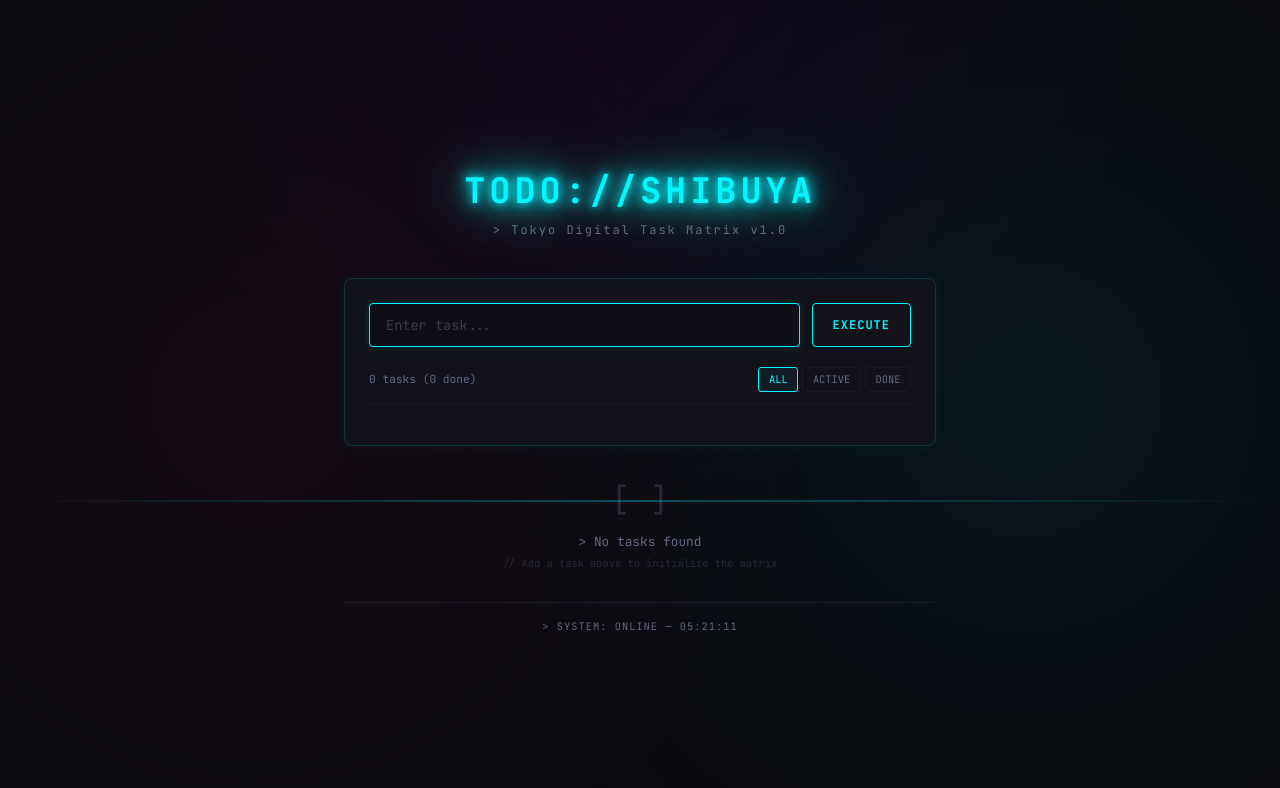
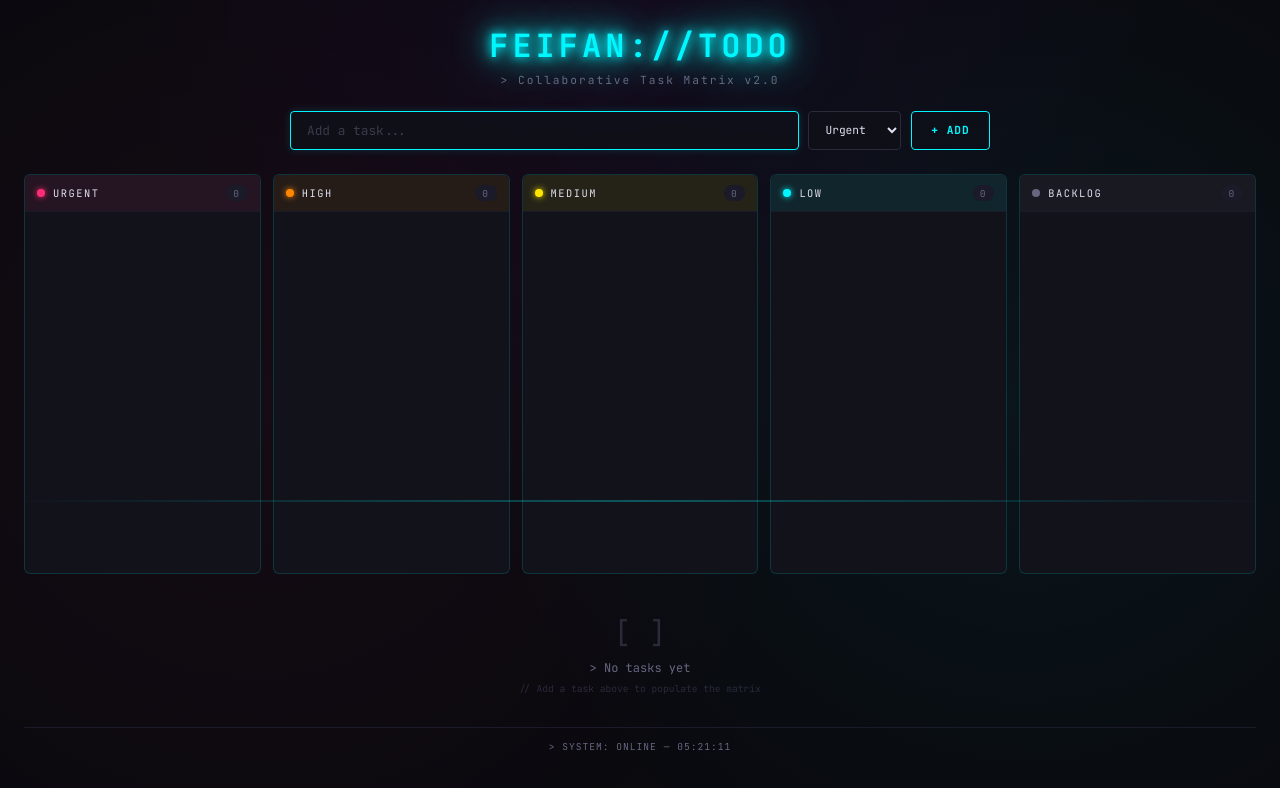
Before and after one commit to SuperFeifan/feifan-todo, a website: page index.html in a window 1280 px wide. Drawn offline with Linux system fonts and the light colour scheme.

Commit message:
feat: Kanban board with drag & drop, rename to feifan-todo

```diff
--- a/app.js
+++ b/app.js
@@ -2,18 +2,17 @@ document.addEventListener('DOMContentLoaded', () => {
 
   const form = document.getElementById('todo-form');
   const input = document.getElementById('todo-input');
-  const list = document.getElementById('todo-list');
-  const taskCount = document.getElementById('task-count');
+  const columnSelect = document.getElementById('column-select');
+  const board = document.getElementById('board');
   const emptyState = document.getElementById('empty-state');
-  const filterBtns = document.querySelectorAll('.filter-btn');
   const timeDisplay = document.getElementById('time-display');
 
-  let currentFilter = 'all';
+  const COLUMNS = ['urgent', 'high', 'medium', 'low', 'backlog'];
 
-  let todos = JSON.parse(localStorage.getItem('shibuya-todos')) || [];
+  let todos = JSON.parse(localStorage.getItem('feifan-todos')) || [];
 
   function save() {
-    localStorage.setItem('shibuya-todos', JSON.stringify(todos));
+    localStorage.setItem('feifan-todos', JSON.stringify(todos));
   }
 
   function updateClock() {
@@ -23,19 +22,25 @@ document.addEventListener('DOMContentLoaded', () => {
   updateClock();
   setInterval(updateClock, 1000);
 
+  function getColumnEl(col) {
+    return document.getElementById(`col-${col}`);
+  }
+
+  function getCountEl(col) {
+    return document.getElementById(`count-${col}`);
+  }
+
   function render() {
-    const filtered = todos.filter(t => {
-      if (currentFilter === 'active') return !t.done;
-      if (currentFilter === 'completed') return t.done;
-      return true;
-    });
+    COLUMNS.forEach(col => {
+      const body = getColumnEl(col);
+      const items = todos.filter(t => t.column === col);
+      body.innerHTML = '';
 
-    list.innerHTML = '';
-
-    filtered.forEach(todo => {
-      const li = document.createElement('li');
-      li.className = `todo-item${todo.done ? ' completed' : ''}`;
-      li.dataset.id = todo.id;
+      items.forEach(todo => {
+        const card = document.createElement('div');
+        card.className = `todo-card${todo.done ? ' completed' : ''}`;
+        card.draggable = true;
+        card.dataset.id = todo.id;
 
         const check = document.createElement('input');
         check.type = 'checkbox';
@@ -57,28 +62,68 @@ document.addEventListener('DOMContentLoaded', () => {
           render();
         });
 
-      del.addEventListener('click', () => {
+        del.addEventListener('click', (e) => {
+          e.stopPropagation();
           todos = todos.filter(t => t.id !== todo.id);
           save();
           render();
         });
 
-      li.appendChild(check);
-      li.appendChild(span);
-      li.appendChild(del);
-      list.appendChild(li);
+        card.addEventListener('dragstart', () => {
+          card.classList.add('dragging');
+          card.closest('.column-body').classList.remove('drag-over');
+        });
+
+        card.addEventListener('dragend', () => {
+          card.classList.remove('dragging');
+          document.querySelectorAll('.column-body').forEach(el => el.classList.remove('drag-over'));
+        });
+
+        card.appendChild(check);
+        card.appendChild(span);
+        card.appendChild(del);
+        body.appendChild(card);
+      });
+
+      getCountEl(col).textContent = items.length;
     });
 
     const total = todos.length;
-    const done = todos.filter(t => t.done).length;
-    taskCount.textContent = `${total} tasks (${done} done)`;
-
-    if (todos.length === 0) {
+    if (total === 0) {
       emptyState.classList.remove('hidden');
     } else {
       emptyState.classList.add('hidden');
     }
   }
+
+  COLUMNS.forEach(col => {
+    const body = getColumnEl(col);
+
+    body.addEventListener('dragover', (e) => {
+      e.preventDefault();
+      body.classList.add('drag-over');
+    });
+
+    body.addEventListener('dragleave', () => {
+      body.classList.remove('drag-over');
+    });
+
+    body.addEventListener('drop', (e) => {
+      e.preventDefault();
+      body.classList.remove('drag-over');
+
+      const dragging = document.querySelector('.dragging');
+      if (!dragging) return;
+
+      const id = dragging.dataset.id;
+      const todo = todos.find(t => t.id === id);
+      if (todo) {
+        todo.column = col;
+        save();
+        render();
+      }
+    });
+  });
 
   form.addEventListener('submit', (e) => {
     e.preventDefault();
@@ -88,6 +133,7 @@ document.addEventListener('DOMContentLoaded', () => {
     todos.push({
       id: Date.now().toString(36) + Math.random().toString(36).slice(2, 6),
       text,
+      column: columnSelect.value,
       done: false,
     });
 
@@ -97,14 +143,5 @@ document.addEventListener('DOMContentLoaded', () => {
     input.focus();
   });
 
-  filterBtns.forEach(btn => {
-    btn.addEventListener('click', () => {
-      filterBtns.forEach(b => b.classList.remove('active'));
-      btn.classList.add('active');
-      currentFilter = btn.dataset.filter;
   render();
 });
-  });
-
-  render();
-});
--- a/index.html
+++ b/index.html
@@ -3,39 +3,76 @@
 <head>
   <meta charset="UTF-8" />
   <meta name="viewport" content="width=device-width, initial-scale=1.0" />
-  <title>Shibuya Todo</title>
+  <title>feifan-todo</title>
   <link rel="stylesheet" href="style.css" />
 </head>
 <body>
   <div class="scanline"></div>
   <div class="container">
     <header>
-      <h1 class="glitch" data-text="TODO://SHIBUYA">TODO://SHIBUYA</h1>
-      <p class="subtitle">> Tokyo Digital Task Matrix v1.0</p>
+      <h1 class="glitch" data-text="FEIFAN://TODO">FEIFAN://TODO</h1>
+      <p class="subtitle">> Collaborative Task Matrix v2.0</p>
     </header>
 
-    <div class="todo-card">
-      <form id="todo-form" class="input-row">
-        <input type="text" id="todo-input" placeholder="Enter task..." autofocus />
-        <button type="submit" id="add-btn">EXECUTE</button>
-      </form>
+    <form id="todo-form" class="input-row">
+      <input type="text" id="todo-input" placeholder="Add a task..." autofocus />
+      <select id="column-select">
+        <option value="urgent">Urgent</option>
+        <option value="high">High</option>
+        <option value="medium">Medium</option>
+        <option value="low">Low</option>
+        <option value="backlog">Backlog</option>
+      </select>
+      <button type="submit" id="add-btn">+ ADD</button>
+    </form>
 
-      <div class="stats">
-        <span id="task-count">0 tasks</span>
-        <div class="filters">
-          <button class="filter-btn active" data-filter="all">ALL</button>
-          <button class="filter-btn" data-filter="active">ACTIVE</button>
-          <button class="filter-btn" data-filter="completed">DONE</button>
+    <div class="board" id="board">
+      <div class="column" data-column="urgent">
+        <div class="column-header urgent">
+          <span class="dot"></span>
+          <span class="col-title">URGENT</span>
+          <span class="col-count" id="count-urgent">0</span>
         </div>
+        <div class="column-body" id="col-urgent"></div>
       </div>
-
-      <ul id="todo-list"></ul>
+      <div class="column" data-column="high">
+        <div class="column-header high">
+          <span class="dot"></span>
+          <span class="col-title">HIGH</span>
+          <span class="col-count" id="count-high">0</span>
+        </div>
+        <div class="column-body" id="col-high"></div>
+      </div>
+      <div class="column" data-column="medium">
+        <div class="column-header medium">
+          <span class="dot"></span>
+          <span class="col-title">MEDIUM</span>
+          <span class="col-count" id="count-medium">0</span>
+        </div>
+        <div class="column-body" id="col-medium"></div>
+      </div>
+      <div class="column" data-column="low">
+        <div class="column-header low">
+          <span class="dot"></span>
+          <span class="col-title">LOW</span>
+          <span class="col-count" id="count-low">0</span>
+        </div>
+        <div class="column-body" id="col-low"></div>
+      </div>
+      <div class="column" data-column="backlog">
+        <div class="column-header backlog">
+          <span class="dot"></span>
+          <span class="col-title">BACKLOG</span>
+          <span class="col-count" id="count-backlog">0</span>
+        </div>
+        <div class="column-body" id="col-backlog"></div>
+      </div>
     </div>
 
     <div id="empty-state" class="empty-state">
       <span class="empty-icon">[   ]</span>
-      <p>> No tasks found</p>
-      <p class="empty-hint">// Add a task above to initialize the matrix</p>
+      <p>> No tasks yet</p>
+      <p class="empty-hint">// Add a task above to populate the matrix</p>
     </div>
 
     <footer>
--- a/server.js
+++ b/server.js
@@ -40,5 +40,5 @@ const server = http.createServer((req, res) => {
 });
 
 server.listen(PORT, '0.0.0.0', () => {
-  console.log(`Shibuya Todo running on port ${PORT}`);
+  console.log(`feifan-todo running on port ${PORT}`);
 });
--- a/style.css
+++ b/style.css
@@ -10,6 +10,12 @@
   --text-dim: #666680;
   --text-bright: #e0e0f0;
   --border-glow: rgba(0, 247, 255, 0.15);
+
+  --urgent: #ff2d78;
+  --high: #ff8800;
+  --medium: #ffe600;
+  --low: #00f7ff;
+  --backlog: #666680;
 }
 
 * {
@@ -23,9 +29,6 @@ body {
   background: var(--bg-dark);
   color: var(--text-bright);
   min-height: 100vh;
-  display: flex;
-  justify-content: center;
-  align-items: center;
   overflow-x: hidden;
   position: relative;
 }
@@ -62,17 +65,18 @@ body::before {
   position: relative;
   z-index: 1;
   width: 100%;
-  max-width: 640px;
-  padding: 2rem 1.5rem;
+  max-width: 1400px;
+  padding: 1.5rem;
+  margin: 0 auto;
 }
 
 header {
   text-align: center;
-  margin-bottom: 2.5rem;
+  margin-bottom: 1.5rem;
 }
 
 .glitch {
-  font-size: 2.2rem;
+  font-size: 2rem;
   font-weight: 900;
   color: var(--neon-cyan);
   text-shadow:
@@ -128,25 +132,16 @@ header {
 
 .subtitle {
   color: var(--text-dim);
-  font-size: 0.75rem;
-  margin-top: 0.5rem;
+  font-size: 0.7rem;
+  margin-top: 0.35rem;
   letter-spacing: 2px;
-}
-
-.todo-card {
-  background: var(--bg-card);
-  border: 1px solid var(--border-glow);
-  border-radius: 8px;
-  padding: 1.5rem;
-  box-shadow:
-    0 0 15px rgba(0, 247, 255, 0.05),
-    inset 0 0 15px rgba(0, 247, 255, 0.02);
 }
 
 .input-row {
   display: flex;
-  gap: 0.75rem;
-  margin-bottom: 1.25rem;
+  gap: 0.6rem;
+  max-width: 700px;
+  margin: 0 auto 1.5rem;
 }
 
 #todo-input {
@@ -154,10 +149,10 @@ header {
   background: #0f0f18;
   border: 1px solid #2a2a3a;
   border-radius: 4px;
-  padding: 0.75rem 1rem;
+  padding: 0.65rem 1rem;
   color: var(--text-bright);
   font-family: 'JetBrains Mono', monospace;
-  font-size: 0.85rem;
+  font-size: 0.8rem;
   outline: none;
   transition: border-color 0.2s, box-shadow 0.2s;
 }
@@ -171,18 +166,36 @@ header {
   color: #3a3a4a;
 }
 
+#column-select {
+  background: #0f0f18;
+  border: 1px solid #2a2a3a;
+  border-radius: 4px;
+  padding: 0.65rem 0.75rem;
+  color: var(--text-bright);
+  font-family: 'JetBrains Mono', monospace;
+  font-size: 0.7rem;
+  outline: none;
+  cursor: pointer;
+  transition: border-color 0.2s;
+}
+
+#column-select:focus {
+  border-color: var(--neon-cyan);
+}
+
 #add-btn {
   background: transparent;
   color: var(--neon-cyan);
   border: 1px solid var(--neon-cyan);
   border-radius: 4px;
-  padding: 0.75rem 1.25rem;
+  padding: 0.65rem 1.2rem;
   font-family: 'JetBrains Mono', monospace;
-  font-size: 0.75rem;
+  font-size: 0.7rem;
   font-weight: 700;
   letter-spacing: 1px;
   cursor: pointer;
   transition: all 0.2s;
+  white-space: nowrap;
 }
 
 #add-btn:hover {
@@ -191,87 +204,123 @@ header {
   box-shadow: 0 0 15px rgba(0, 247, 255, 0.3);
 }
 
-.stats {
-  display: flex;
-  justify-content: space-between;
-  align-items: center;
-  margin-bottom: 1rem;
-  padding-bottom: 0.75rem;
-  border-bottom: 1px solid #1a1a28;
-  font-size: 0.7rem;
-  color: var(--text-dim);
+.board {
+  display: grid;
+  grid-template-columns: repeat(5, 1fr);
+  gap: 0.75rem;
+  min-height: 400px;
 }
 
-.filters {
+.column {
+  background: var(--bg-card);
+  border: 1px solid var(--border-glow);
+  border-radius: 6px;
   display: flex;
-  gap: 0.25rem;
+  flex-direction: column;
+  min-height: 300px;
 }
 
-.filter-btn {
-  background: transparent;
-  color: var(--text-dim);
-  border: 1px solid #1a1a28;
-  border-radius: 3px;
-  padding: 0.3rem 0.6rem;
-  font-family: 'JetBrains Mono', monospace;
+.column-header {
+  display: flex;
+  align-items: center;
+  gap: 0.5rem;
+  padding: 0.6rem 0.75rem;
+  border-bottom: 1px solid #1a1a28;
   font-size: 0.65rem;
-  cursor: pointer;
-  transition: all 0.2s;
+  letter-spacing: 1.5px;
+  border-radius: 6px 6px 0 0;
 }
 
-.filter-btn:hover {
-  border-color: var(--neon-cyan);
-  color: var(--neon-cyan);
+.dot {
+  width: 8px;
+  height: 8px;
+  border-radius: 50%;
+  flex-shrink: 0;
 }
 
-.filter-btn.active {
-  border-color: var(--neon-cyan);
-  color: var(--neon-cyan);
-  background: rgba(0, 247, 255, 0.05);
+.column-header.urgent { background: rgba(255, 45, 120, 0.08); }
+.column-header.urgent .dot { background: var(--urgent); box-shadow: 0 0 6px var(--urgent); }
+.column-header.high { background: rgba(255, 136, 0, 0.08); }
+.column-header.high .dot { background: var(--high); box-shadow: 0 0 6px var(--high); }
+.column-header.medium { background: rgba(255, 230, 0, 0.08); }
+.column-header.medium .dot { background: var(--medium); box-shadow: 0 0 6px var(--medium); }
+.column-header.low { background: rgba(0, 247, 255, 0.08); }
+.column-header.low .dot { background: var(--low); box-shadow: 0 0 6px var(--low); }
+.column-header.backlog { background: rgba(102, 102, 128, 0.08); }
+.column-header.backlog .dot { background: var(--backlog); }
+
+.col-title { flex: 1; }
+.col-count {
+  font-size: 0.6rem;
+  color: var(--text-dim);
+  background: #1a1a28;
+  padding: 0.1rem 0.45rem;
+  border-radius: 10px;
 }
 
-#todo-list {
-  list-style: none;
+.column-body {
+  padding: 0.5rem;
+  flex: 1;
   display: flex;
   flex-direction: column;
   gap: 0.4rem;
+  min-height: 60px;
+  transition: background 0.15s;
 }
 
-.todo-item {
-  display: flex;
-  align-items: center;
-  gap: 0.75rem;
-  padding: 0.7rem 0.8rem;
+.column-body.drag-over {
+  background: rgba(0, 247, 255, 0.04);
+  border: 1px dashed rgba(0, 247, 255, 0.2);
+  border-radius: 4px;
+  margin: -1px;
+}
+
+.todo-card {
   background: #0c0c14;
   border: 1px solid #1a1a28;
   border-radius: 4px;
-  transition: all 0.2s;
-  animation: fadeIn 0.25s ease-out;
+  padding: 0.5rem 0.6rem;
+  cursor: grab;
+  transition: all 0.15s;
+  animation: fadeIn 0.2s ease-out;
+  position: relative;
+  display: flex;
+  align-items: center;
+  gap: 0.5rem;
+}
+
+.todo-card:active {
+  cursor: grabbing;
+}
+
+.todo-card:hover {
+  border-color: #2a2a3e;
+}
+
+.todo-card.dragging {
+  opacity: 0.4;
+  border-style: dashed;
 }
 
 @keyframes fadeIn {
-  from { opacity: 0; transform: translateY(-6px); }
+  from { opacity: 0; transform: translateY(-4px); }
   to { opacity: 1; transform: translateY(0); }
 }
 
-.todo-item:hover {
-  border-color: #2a2a3e;
-}
-
-.todo-item.completed {
-  opacity: 0.5;
+.todo-card.completed {
+  opacity: 0.45;
   border-color: #1a1a28;
 }
 
-.todo-item.completed .todo-text {
+.todo-card.completed .todo-text {
   text-decoration: line-through;
   color: var(--text-dim);
 }
 
 .todo-check {
   appearance: none;
-  width: 18px;
-  height: 18px;
+  width: 16px;
+  height: 16px;
   border: 1px solid #3a3a4a;
   border-radius: 2px;
   cursor: pointer;
@@ -293,15 +342,16 @@ header {
   left: 50%;
   transform: translate(-50%, -50%);
   color: #0a0a0f;
-  font-size: 12px;
+  font-size: 11px;
   font-weight: 700;
 }
 
 .todo-text {
   flex: 1;
-  font-size: 0.8rem;
+  font-size: 0.72rem;
   color: var(--text-bright);
   word-break: break-word;
+  line-height: 1.3;
 }
 
 .todo-delete {
@@ -309,10 +359,15 @@ header {
   border: none;
   color: #3a3a4a;
   cursor: pointer;
-  font-size: 1rem;
-  padding: 0 0.25rem;
+  font-size: 0.85rem;
+  padding: 0 0.15rem;
   transition: color 0.2s;
   font-family: 'JetBrains Mono', monospace;
+  opacity: 0;
+}
+
+.todo-card:hover .todo-delete {
+  opacity: 1;
 }
 
 .todo-delete:hover {
@@ -322,37 +377,55 @@ header {
 
 .empty-state {
   text-align: center;
-  margin-top: 2rem;
+  margin-top: 2.5rem;
   color: var(--text-dim);
-  font-size: 0.8rem;
+  font-size: 0.75rem;
 }
 
 .empty-icon {
-  font-size: 2rem;
+  font-size: 1.8rem;
   display: block;
-  margin-bottom: 0.75rem;
+  margin-bottom: 0.5rem;
   color: #2a2a3a;
 }
 
 .empty-hint {
-  font-size: 0.65rem;
-  margin-top: 0.4rem;
+  font-size: 0.6rem;
+  margin-top: 0.35rem;
   color: #2a2a3a;
+}
+
+.hidden {
+  display: none !important;
 }
 
 footer {
   text-align: center;
   margin-top: 2rem;
-  font-size: 0.65rem;
+  font-size: 0.6rem;
   color: var(--text-dim);
   letter-spacing: 1px;
 }
 
 footer p {
   border-top: 1px solid #1a1a28;
-  padding-top: 1rem;
+  padding-top: 0.75rem;
 }
 
-.hidden {
-  display: none !important;
+@media (max-width: 1000px) {
+  .board {
+    grid-template-columns: repeat(3, 1fr);
+  }
 }
+
+@media (max-width: 640px) {
+  .board {
+    grid-template-columns: 1fr;
+  }
+  .input-row {
+    flex-direction: column;
+  }
+  .glitch {
+    font-size: 1.4rem;
+  }
+}
```
Also changed, not shown: package.json (+2 -5 lines). Lines whose indentation alone changed are shown as unchanged.
